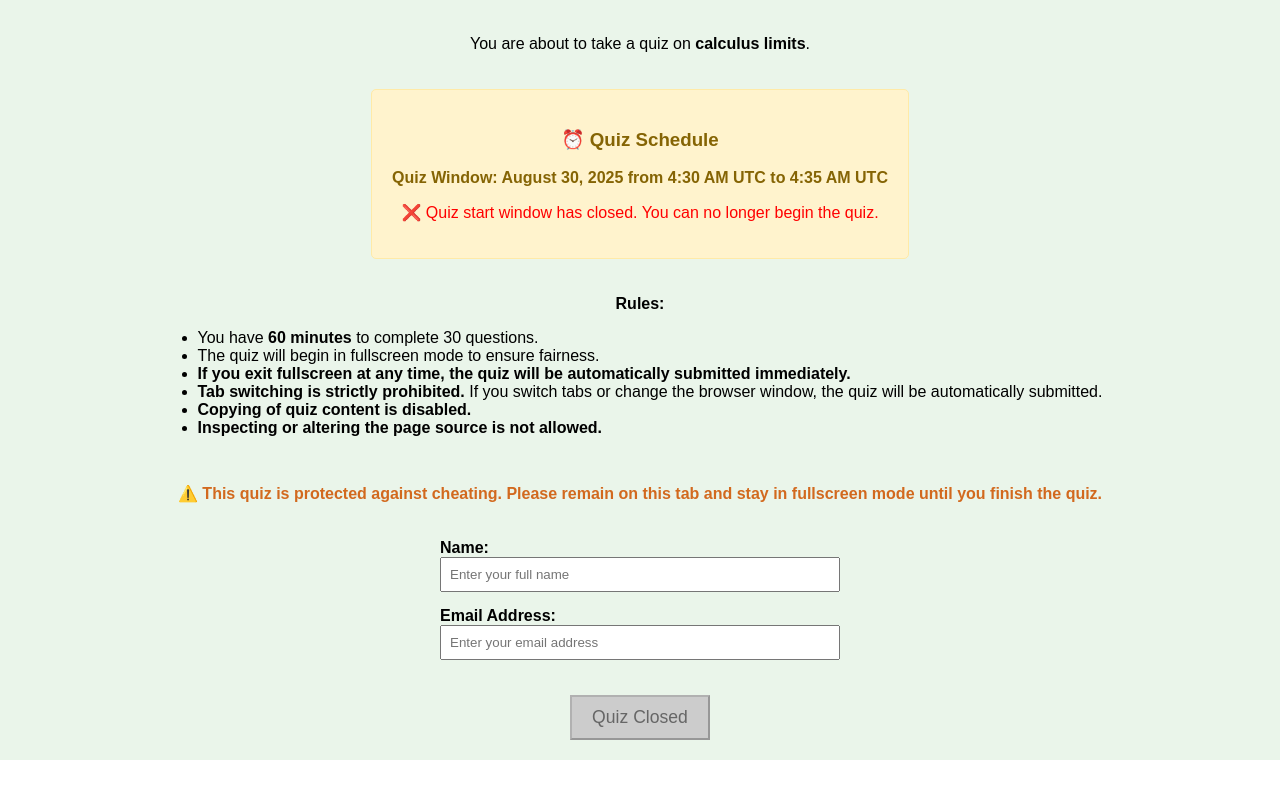
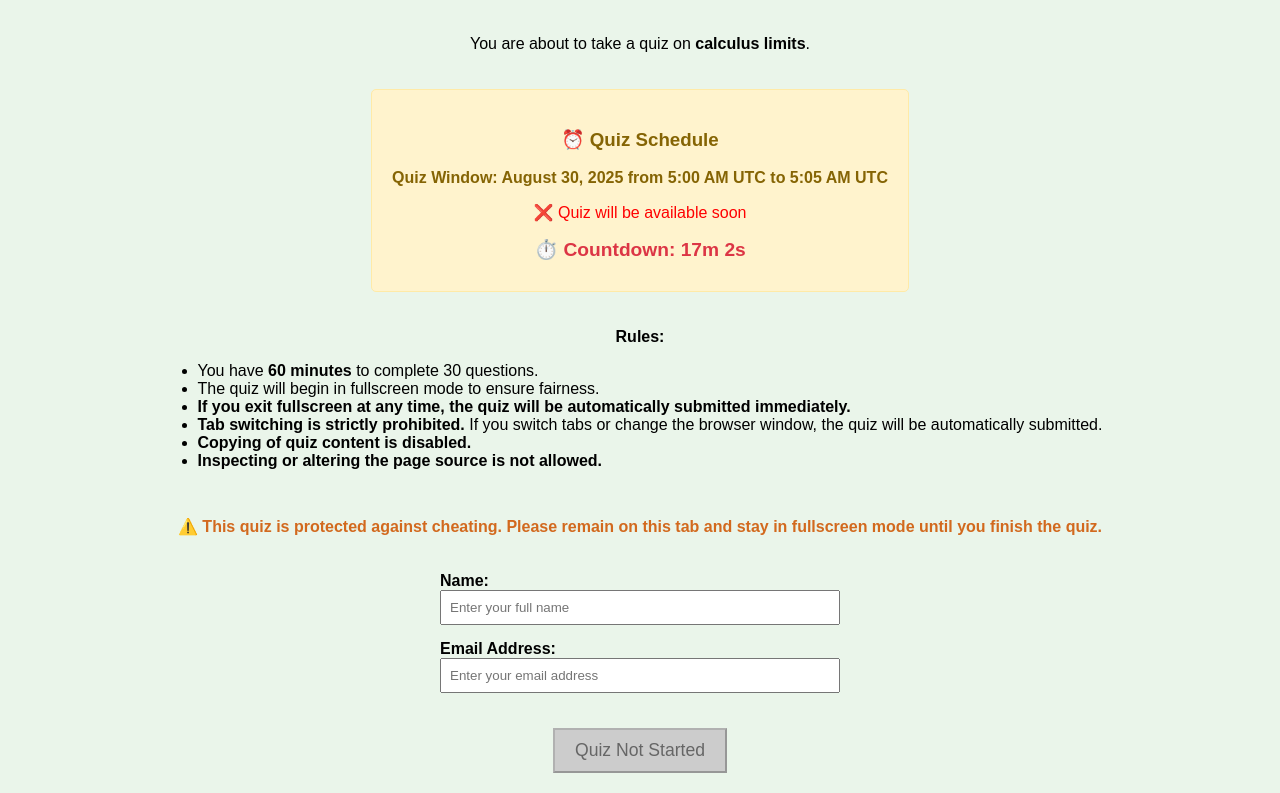
Before and after one commit to manuharsh08/limits, a plain HTML site: page index.html in a window 1280 px wide. Shown: the part 81-874 px from the top of the page. Before the commit the page ends 841 px from the top, so only its background shows below. Drawn offline with Linux system fonts and the light colour scheme.

Commit message:
Update index.html

```diff
--- a/index.html
+++ b/index.html
@@ -481,8 +481,8 @@
   // QUIZ SCHEDULE CONFIGURATION
   // ================================
   const QUIZ_DATE = '2025-08-30';
-  const QUIZ_START_TIME = '10:00';
-  const QUIZ_ENTRY_CUTOFF = '10:05';
+  const QUIZ_START_TIME = '10:30';
+  const QUIZ_ENTRY_CUTOFF = '10:35';
   const TIMEZONE = '+05:30';
 
   const quizStartDate = new Date(`${QUIZ_DATE}T${QUIZ_START_TIME}:00${TIMEZONE}`);
```
